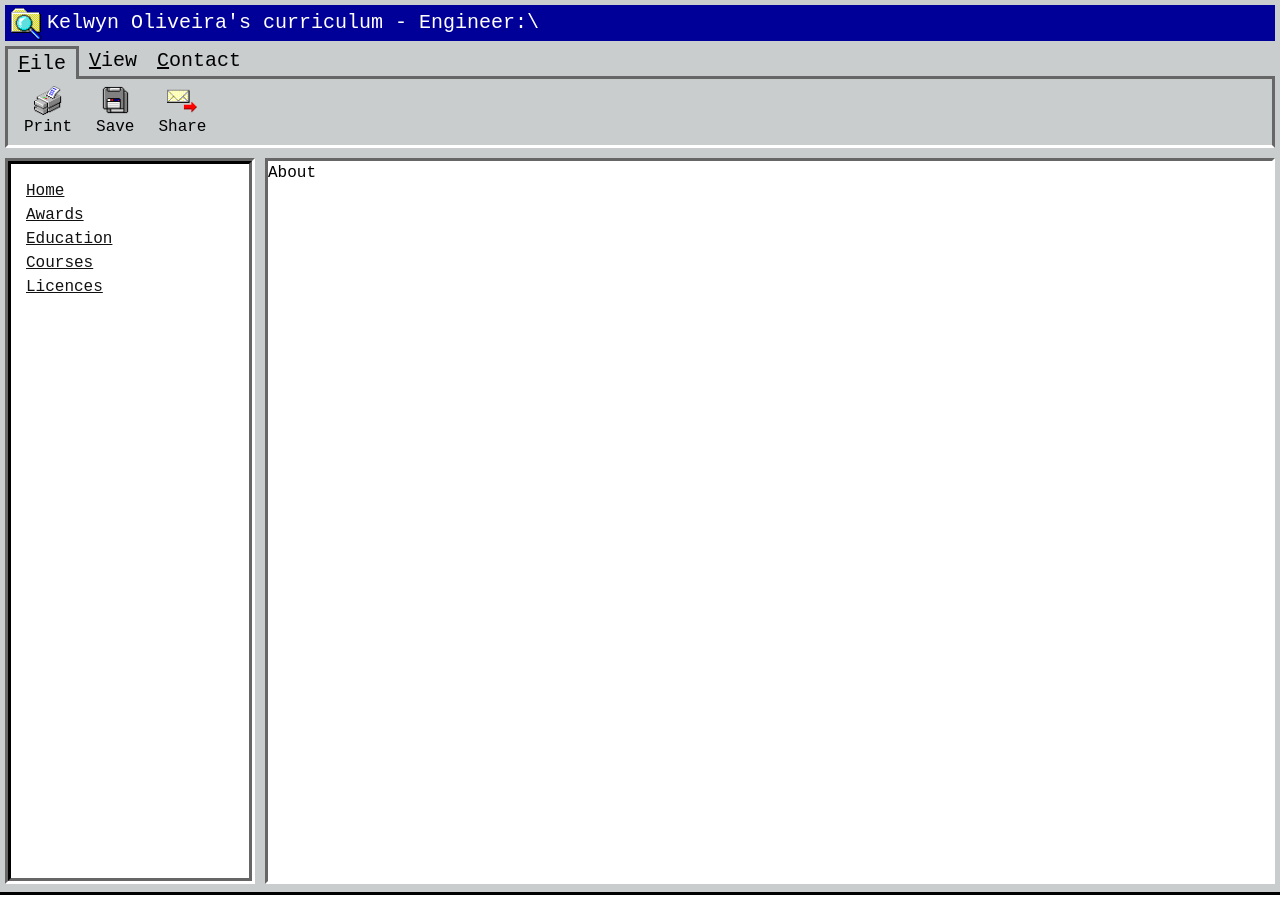
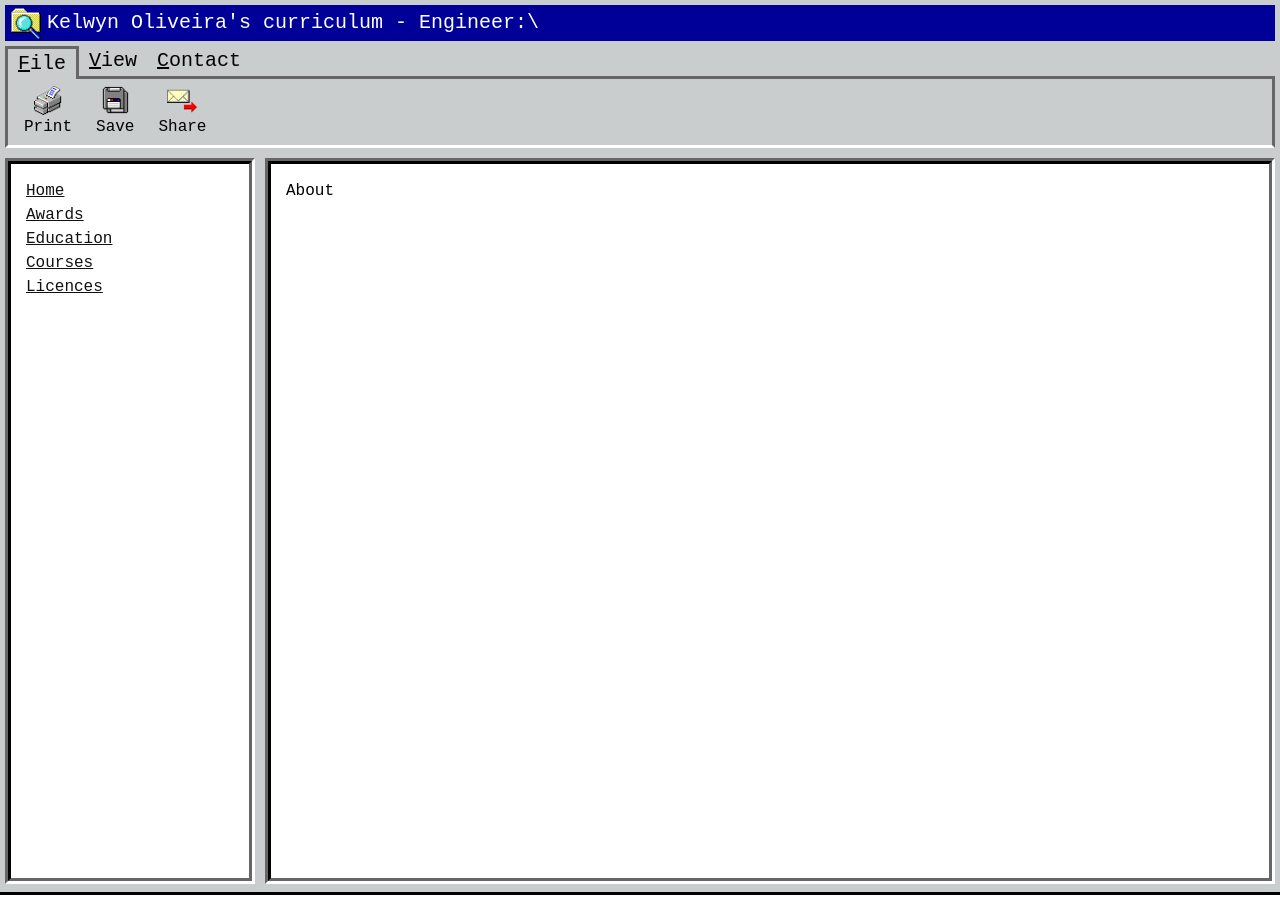
Before and after one commit to kelwynOliveira/jekyll_test, a Jekyll site: the page built from pages/about.markdown, in a window 1280 px wide. Built offline with Jekyll 4.4.1, drawn with Linux system fonts in a browser that asks for light colours.

Commit message:
Update page layout

```diff
--- a/_layouts/page.html
+++ b/_layouts/page.html
@@ -1,7 +1,7 @@
 ---
 layout: default
 ---
-<article class="post">
+<article class="window-content post">
 
   <header class="post-header">
     <h1 class="post-title">{{ page.title | escape }}</h1>
```
